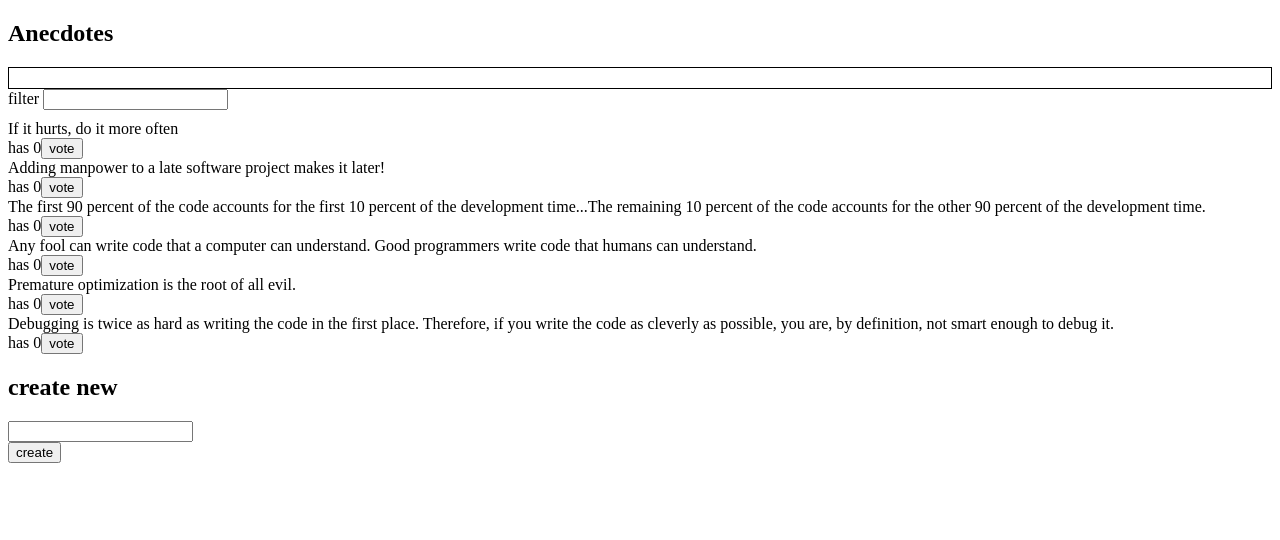
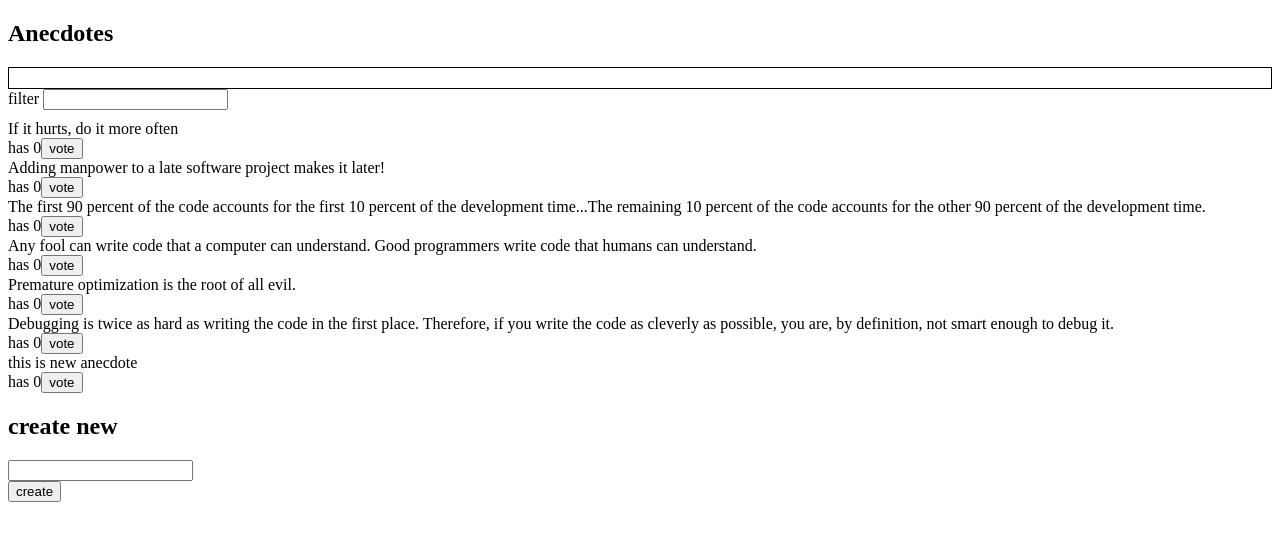
Before and after one commit to Nepsoul/fullstack-exercise, a React (Vite) app in the folder part-6/redux-anecdotes/: page / in a window 1280 px wide. Shown: the top 540 px of the page. Built offline with nearby package versions, Linux system fonts and the light colour scheme; data requests are answered from the project's data file.

Commit message:
EX: 6.15: post and save anec to server feat. POST api, refactor filter method

```diff
--- a/part-6/redux-anecdotes/db.json
+++ b/part-6/redux-anecdotes/db.json
@@ -1,5 +1,5 @@
 {
-    "anecdotes":[
+  "anecdotes": [
     {
       "content": "If it hurts, do it more often",
       "id": "47145",
@@ -29,6 +29,11 @@
       "content": "Debugging is twice as hard as writing the code in the first place. Therefore, if you write the code as cleverly as possible, you are, by definition, not smart enough to debug it.",
       "id": "98312",
       "votes": 0
+    },
+    {
+      "id": "4759",
+      "content": "this is new anecdote",
+      "votes": 0
     }
   ]
 }
--- a/part-6/redux-anecdotes/src/components/AnecdoteForm.jsx
+++ b/part-6/redux-anecdotes/src/components/AnecdoteForm.jsx
@@ -1,18 +1,24 @@
 import { useDispatch } from "react-redux";
+// import {  appendAnecdote } from "../reducers/anecdoteReducer";
 import { anecdoteHandler } from "../reducers/anecdoteReducer";
 import { notificationHandle } from "../reducers/notificationReducer";
+import anecdoteService from "../services/anecdotes";
 
 const AnecdoteForm = () => {
   const dispatch = useDispatch();
-  const handleAnecdote = (e) => {
+  const handleAnecdote = async (e) => {
     e.preventDefault();
-    const newAnec = e.target.anecdote.value;
-    dispatch(anecdoteHandler(newAnec));
+    const content = e.target.anecdote.value;
+    // const anecObj = { content, votes: 0 };
+    const addedAnec = await anecdoteService.create(content)
+    // const addedAnec = await anecdoteService.create(anecObj); //alternate
+    // dispatch(appendAnecdote(addedAnec));
+    dispatch(anecdoteHandler(addedAnec));
     e.target.anecdote.value = "";
-    dispatch(notificationHandle(`'${newAnec}' has been added`))
-    setTimeout((()=>{
-      dispatch(notificationHandle(null))
-    }),5000)
+    dispatch(notificationHandle(`'${content}' has been added`));
+    setTimeout(() => {
+      dispatch(notificationHandle(null));
+    }, 5000);
   };
   return (
     <div>
--- a/part-6/redux-anecdotes/src/components/AnecdoteList.jsx
+++ b/part-6/redux-anecdotes/src/components/AnecdoteList.jsx
@@ -3,12 +3,24 @@ import { voteHandler } from "../reducers/anecdoteReducer";
 import { notificationHandle } from "../reducers/notificationReducer";
 
 const AnecdoteList = () => {
-  const anecdotes = useSelector((state) => state.anecdotes);
-  const fiterAnec = useSelector((state) => state.filter);
-  const filteredAnec = anecdotes.filter((anecdote) =>
-    anecdote.content.toLowerCase().includes(fiterAnec)
-  );
   const dispatch = useDispatch();
+
+  const filteredAnec = useSelector((state) => {
+    const anecdotes = state.anecdotes;
+    const filter = state.filter;
+    if (filter === "") return anecdotes;
+    return anecdotes.filter(
+      (anecdote) =>
+        anecdote.content.toLowerCase().indexOf(filter.toLowerCase()) > -1
+    );
+  });
+
+  // const anecdotes = useSelector((state) => state.anecdotes);
+  // const fiterAnec = useSelector((state) => state.filter);
+  // const filteredAnec = anecdotes.filter((anecdote) =>
+  //   anecdote.content.toLowerCase().includes(fiterAnec)
+  // );
+  // const dispatch = useDispatch();
 
   const vote = (id, content) => {
     console.log("vote", id);
--- a/part-6/redux-anecdotes/src/reducers/anecdoteReducer.js
+++ b/part-6/redux-anecdotes/src/reducers/anecdoteReducer.js
@@ -14,11 +14,16 @@ const anecdoteSlice = createSlice({
           : anecdote
       );
     },
-
-    appendAnecdote(state, action) {
-      state.concat(action.payload);
+    anecdoteHandler(state, action) {
+      const content = action.payload;
+      return state.concat(content);
     },
 
+    // appendAnecdote(state, action) {
+    //   return state.concat(action.payload);
+    // },
+
+    //directly replace all content array, action creator
     setAnecdote(state, action) {
       return action.payload;
     },
--- a/part-6/redux-anecdotes/src/services/anecdotes.js
+++ b/part-6/redux-anecdotes/src/services/anecdotes.js
@@ -6,5 +6,9 @@ const getAll = async () => {
   const response = await axios.get(baseUrl);
   return response.data;
 };
-
-export default { getAll };
+const create = async (content) => {
+  const response = await axios.post(baseUrl, { content, votes: 0 });
+  // const response = await axios.post(baseUrl, content); //alternate
+  return response.data;
+};
+export default { getAll, create };
```
Lines whose indentation alone changed are shown as unchanged.
